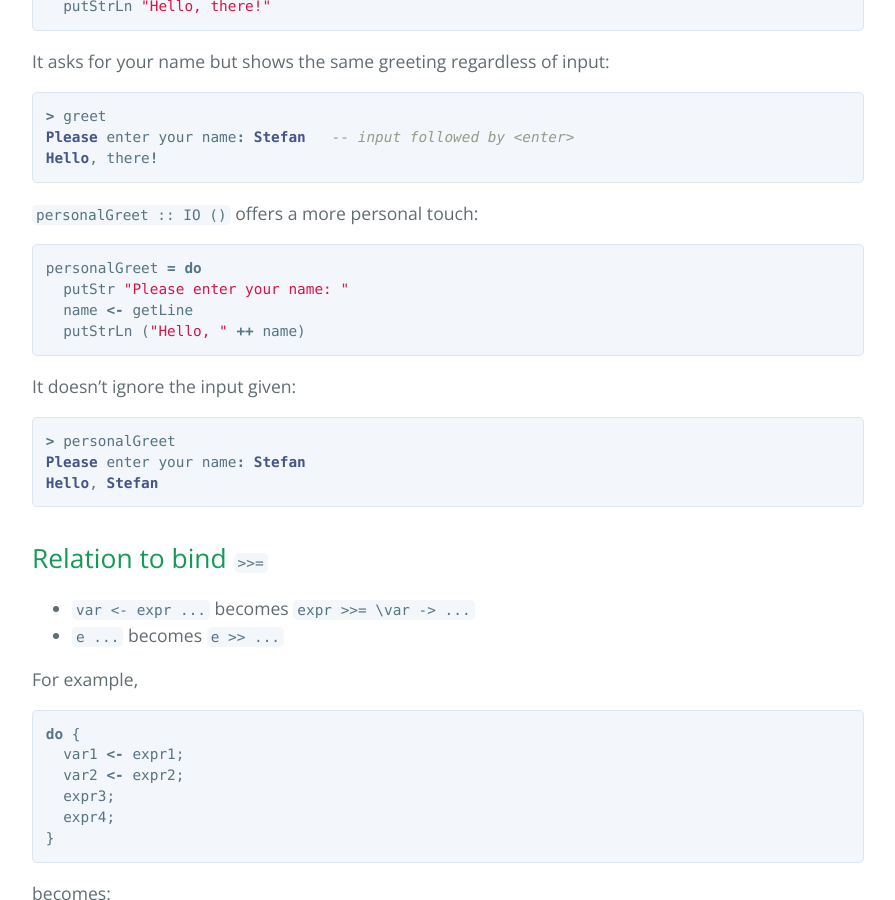
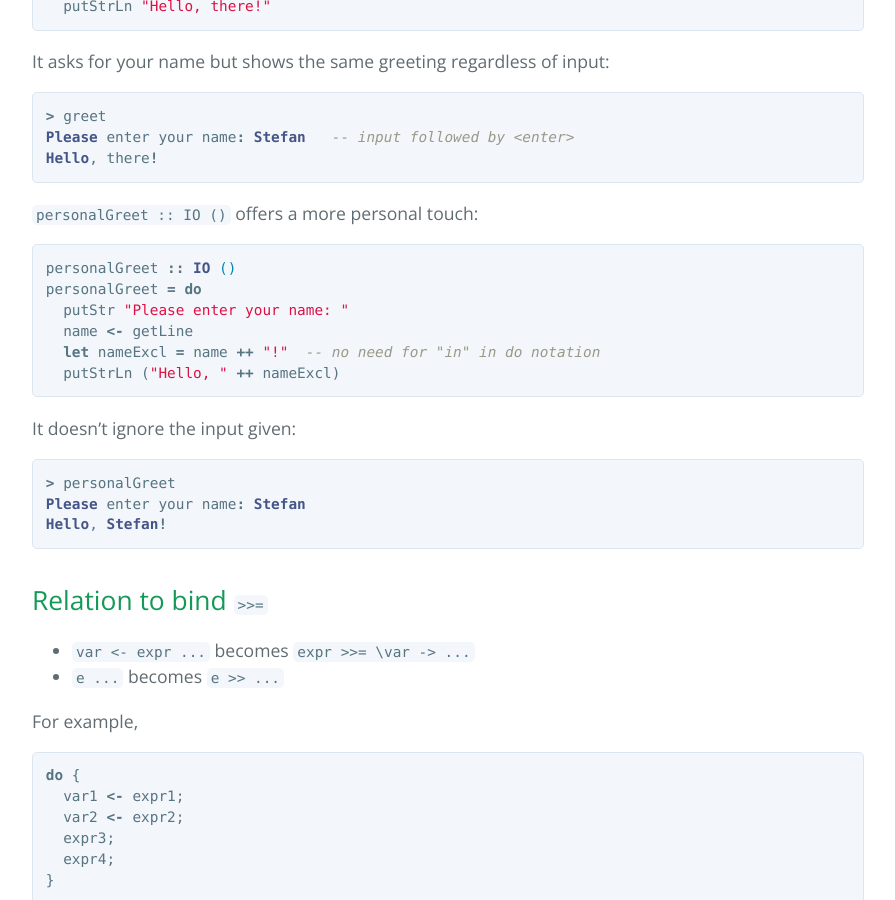
Before and after one commit to stefan-niculae/.well-known, a Jekyll site: the page built from _posts/2016-12-7-lab7.md, in a window 1280 px wide and 900 px high, scrolled down 2210 px. Shown: the whole window, without its empty margins (192-1087 px from the left). Built offline with Jekyll 4.4.1, drawn with Linux system fonts in a browser that asks for light colours.

Commit message:
added let to lab7 example

````diff
--- a/_posts/2016-12-7-lab7.md
+++ b/_posts/2016-12-7-lab7.md
@@ -106,10 +106,12 @@ Hello, there!
 `personalGreet :: IO ()` offers a more personal touch:
 
 ```haskell
+personalGreet :: IO ()
 personalGreet = do
   putStr "Please enter your name: "
   name <- getLine
-  putStrLn ("Hello, " ++ name)
+  let nameExcl = name ++ "!"  -- no need for "in" in do notation
+  putStrLn ("Hello, " ++ nameExcl)
 ```
 
 It doesn't ignore the input given:
@@ -117,7 +119,7 @@ It doesn't ignore the input given:
 ```haskell
 > personalGreet
 Please enter your name: Stefan
-Hello, Stefan
+Hello, Stefan!
 ```
 
 
````
